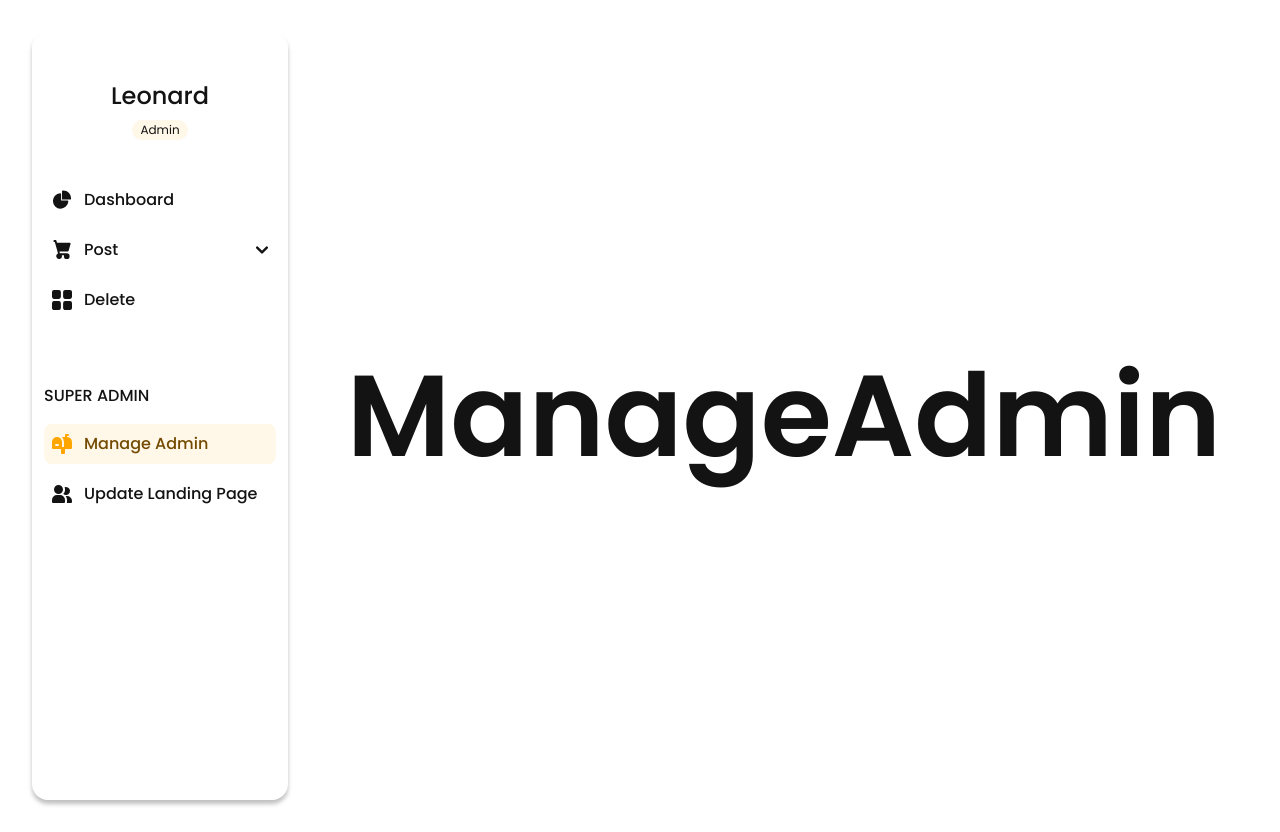
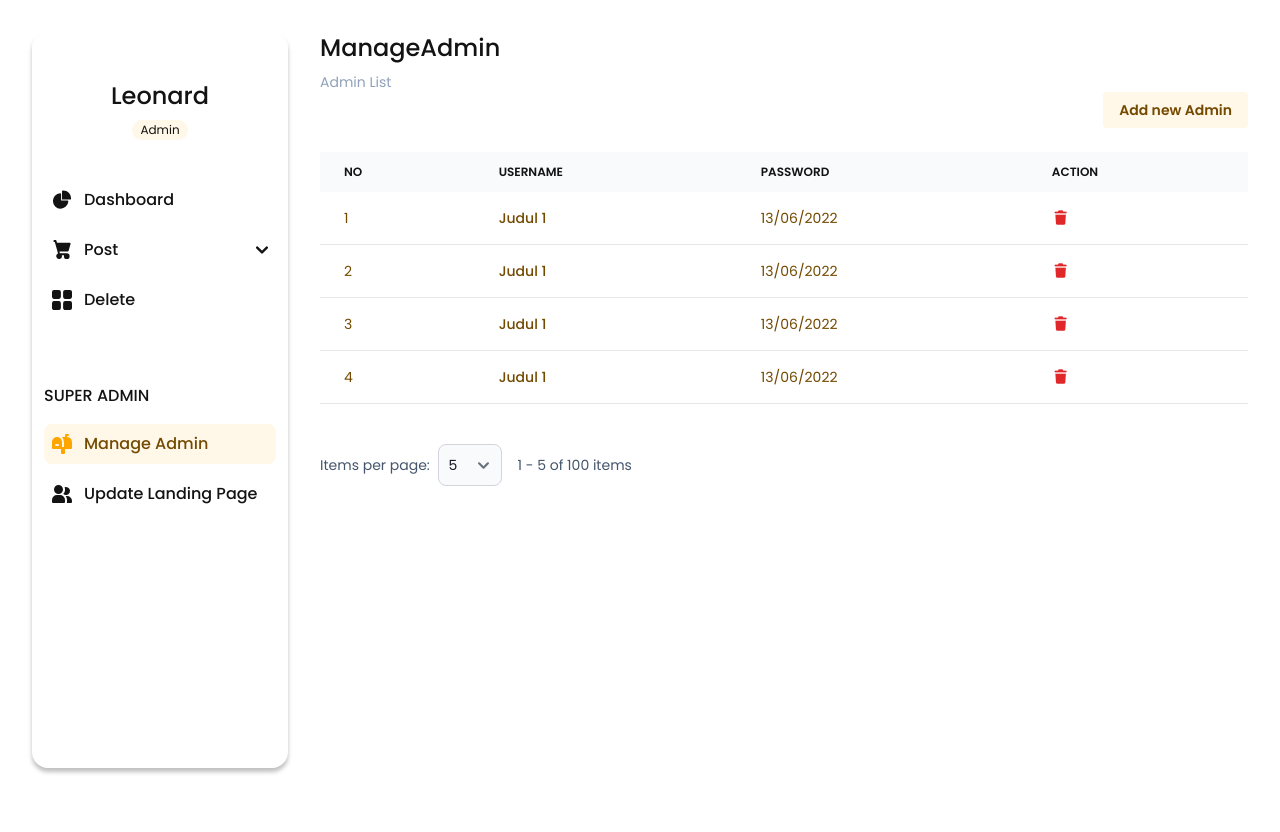
Before and after one commit to TitoPutraaa/Lapancoms, a React (Vite) app in the folder Lapancoms/: page /admin/manageAdmin in a window 1280 px wide. After the commit the page ends 800 px from the top, so only its background shows below. Built offline with nearby package versions, Linux system fonts and the light colour scheme; the HTML template or start-up script is replaced by a standard one.

Commit message:
uploud manageAdmin v1

```diff
--- a/Lapancoms/index.html
+++ b/Lapancoms/index.html
@@ -1,10 +1,14 @@
-<!DOCTYPE html>
+<!doctype html>
 <html lang="en">
   <head>
     <meta charset="UTF-8" />
     <link rel="icon" type="image/svg+xml" href="/vite.svg" />
     <meta name="viewport" content="width=device-width, initial-scale=1.0" />
     <link href="./src/index.css" rel="stylesheet" />
+    <link
+      rel="stylesheet"
+      href="https://cdnjs.cloudflare.com/ajax/libs/font-awesome/7.0.1/css/all.min.css"
+    />
     <title>lapancoms</title>
   </head>
   <body>
--- /dev/null
+++ b/Lapancoms/src/components/common/AddAdmin.jsx
@@ -0,0 +1,89 @@
+import { useState } from "react";
+import { useNavigate } from "react-router-dom";
+
+export default function AddAdmin({ view, setView }) {
+  const [invisible, setInvisible] = useState(true);
+  const navigate = useNavigate();
+  if (!view) return null;
+
+  const toggleInvisible = () => {
+    setInvisible(!invisible);
+  };
+
+  const handleSubmit = (e) => {
+    e.preventDefault(); // untuk mencegah refresh
+
+    navigate("/admin/dashboard");
+  };
+  return (
+    <div className="bg-dark/40 fixed inset-0 z-50 flex items-center justify-center">
+      <div className="relative z-50 w-xs overflow-hidden rounded-2xl bg-white px-8 py-10 sm:w-md md:h-[422px] md:w-3xl lg:h-[550px] lg:w-4xl">
+        <div className="mb-8 w-full text-center">
+          <div className="text-dark mb-4 text-2xl">
+            <i class="fa-solid fa-arrow-right-to-bracket"></i>
+          </div>
+          <h2 className="text-dark text-2xl font-semibold">
+            Sign Up new Admin
+          </h2>
+        </div>
+        <div className="w-full">
+          <form onSubmit={handleSubmit}>
+            <div className="mb-5">
+              <label
+                htmlFor="username"
+                className="text-dark mb-2 block text-sm"
+              >
+                Username
+              </label>
+              <input
+                type="text"
+                name="username"
+                id="username"
+                className="text-dark block w-full rounded-lg border border-slate-300 bg-slate-100 p-2.5 text-sm focus:border-slate-500 focus:ring-slate-500"
+                placeholder="Enter new Username"
+                required
+              />
+            </div>
+            <div className="mb-8">
+              <label
+                htmlFor="password"
+                className="text-dark mb-2 block text-sm"
+              >
+                Password
+              </label>
+              <div className="relative">
+                <input
+                  type={invisible ? "password" : "text"}
+                  name="password"
+                  id="password"
+                  className="text-dark block w-full rounded-lg border border-slate-300 bg-slate-100 p-2.5 pr-10 text-sm focus:border-slate-500 focus:ring-slate-500"
+                  placeholder="••••••"
+                  required
+                />
+                <span
+                  className="absolute top-1/2 right-4 -translate-y-1/2 cursor-pointer select-none"
+                  onClick={toggleInvisible}
+                >
+                  {invisible ? "👁" : "😫"}
+                </span>
+              </div>
+            </div>
+            <button
+              type="submit"
+              className="bg-primary hover:bg-primary/95 mb-3 w-full cursor-pointer rounded-lg px-5 py-2.5 text-center text-sm font-medium text-white transition-colors focus:ring-2 focus:ring-sky-600 focus:outline-none"
+            >
+              Confirm
+            </button>
+            <button
+              type="button"
+              onClick={() => setView(false)}
+              className="text-primary w-full cursor-pointer rounded-lg border border-slate-300 bg-white px-5 py-2.5 text-center text-sm font-medium transition-colors focus:ring-2 focus:ring-sky-600 focus:outline-none"
+            >
+              Cancel
+            </button>
+          </form>
+        </div>
+      </div>
+    </div>
+  );
+}
--- a/Lapancoms/src/index.css
+++ b/Lapancoms/src/index.css
@@ -12,6 +12,8 @@
   --color-accent: #ffa500; /*for hover element/ highlight*/
   --color-dark: #131313; /* font judul */
   --shadow-soft: 0 4px 4px rgba(0, 0, 0, 0.25);
+  --color-success: #a2f7b7;
+  --color-danger: #e0272a;
 
   /* --color-primary: #734a00;
   --color-secondary: #ffa500;
--- a/Lapancoms/src/pages/ManageAdmin.jsx
+++ b/Lapancoms/src/pages/ManageAdmin.jsx
@@ -1,7 +1,99 @@
+import { useState } from "react";
+import AddAdmin from "../components/common/AddAdmin";
+
 function ManageAdmin() {
+  const data = [
+    {
+      username: "Judul 1",
+      password: "13/06/2022",
+    },
+    {
+      username: "Judul 1",
+      password: "13/06/2022",
+    },
+    {
+      username: "Judul 1",
+      password: "13/06/2022",
+    },
+    {
+      username: "Judul 1",
+      password: "13/06/2022",
+    },
+  ];
+
+  const [amount, setAmount] = useState("5");
+  const [view, setView] = useState(false);
+
   return (
-    <div className="flex h-screen items-center justify-center text-4xl font-semibold">
-      <h1>ManageAdmin</h1>
+    <div className="p-4">
+      <h2 className="text-dark mb-2 text-2xl font-medium">ManageAdmin</h2>
+      <p className="text-sm text-slate-400">Admin List</p>
+      <div className="mb-6 flex justify-end">
+        <button
+          type="button"
+          onClick={() => setView(true)}
+          className="bg-secondary text-primary hover:bg-secondary/90 cursor-pointer rounded-sm px-4 py-2 text-sm font-semibold hover:shadow-lg"
+        >
+          Add new Admin
+        </button>
+      </div>
+      <div className="relative mb-10 overflow-x-auto">
+        <table className="text-primary w-full text-left text-sm rtl:text-right">
+          <thead className="text-dark bg-gray-50 text-xs uppercase">
+            <tr>
+              <th scope="col" className="px-6 py-3 font-semibold">
+                No
+              </th>
+              <th scope="col" className="px-6 py-3 font-semibold">
+                Username
+              </th>
+              <th scope="col" className="px-6 py-3 font-semibold">
+                Password
+              </th>
+              <th scope="col" className="px-6 py-3 font-semibold">
+                Action
+              </th>
+            </tr>
+          </thead>
+          <tbody>
+            {data.slice(0, amount).map((item, index) => (
+              <tr className="border-b border-gray-200 bg-white">
+                <td scope="row" className="px-6 py-4">
+                  {index + 1}
+                </td>
+                <td className="px-6 py-4 font-medium whitespace-nowrap">
+                  {item.username}
+                </td>
+                <td className="px-6 py-4">{item.password}</td>
+                <td className="px-6 py-4">
+                  <button className="text-danger hover:text-danger/80 cursor-pointer">
+                    <i class="fa-solid fa-trash"></i>
+                  </button>
+                </td>
+              </tr>
+            ))}
+          </tbody>
+        </table>
+      </div>
+      <div className="text-sm text-slate-600">
+        <span className="mr-1">Items per page: </span>
+        <select
+          value={amount}
+          onChange={(e) => setAmount(e.target.value)}
+          class="w-16 rounded-lg border border-gray-300 bg-gray-50 p-2.5 text-sm text-gray-900 focus:border-blue-500 focus:ring-blue-500"
+        >
+          <option value="1">1</option>
+          <option value="2">2</option>
+          <option value="3">3</option>
+          <option value="4">4</option>
+          <option value="5">5</option>
+          <option value="10">10</option>
+          <option value="20">20</option>
+          <option value="30">30</option>
+        </select>
+        <span className="ml-4">1 - {amount} of 100 items</span>
+      </div>
+      <AddAdmin view={view} setView={setView} />
     </div>
   );
 }
```
